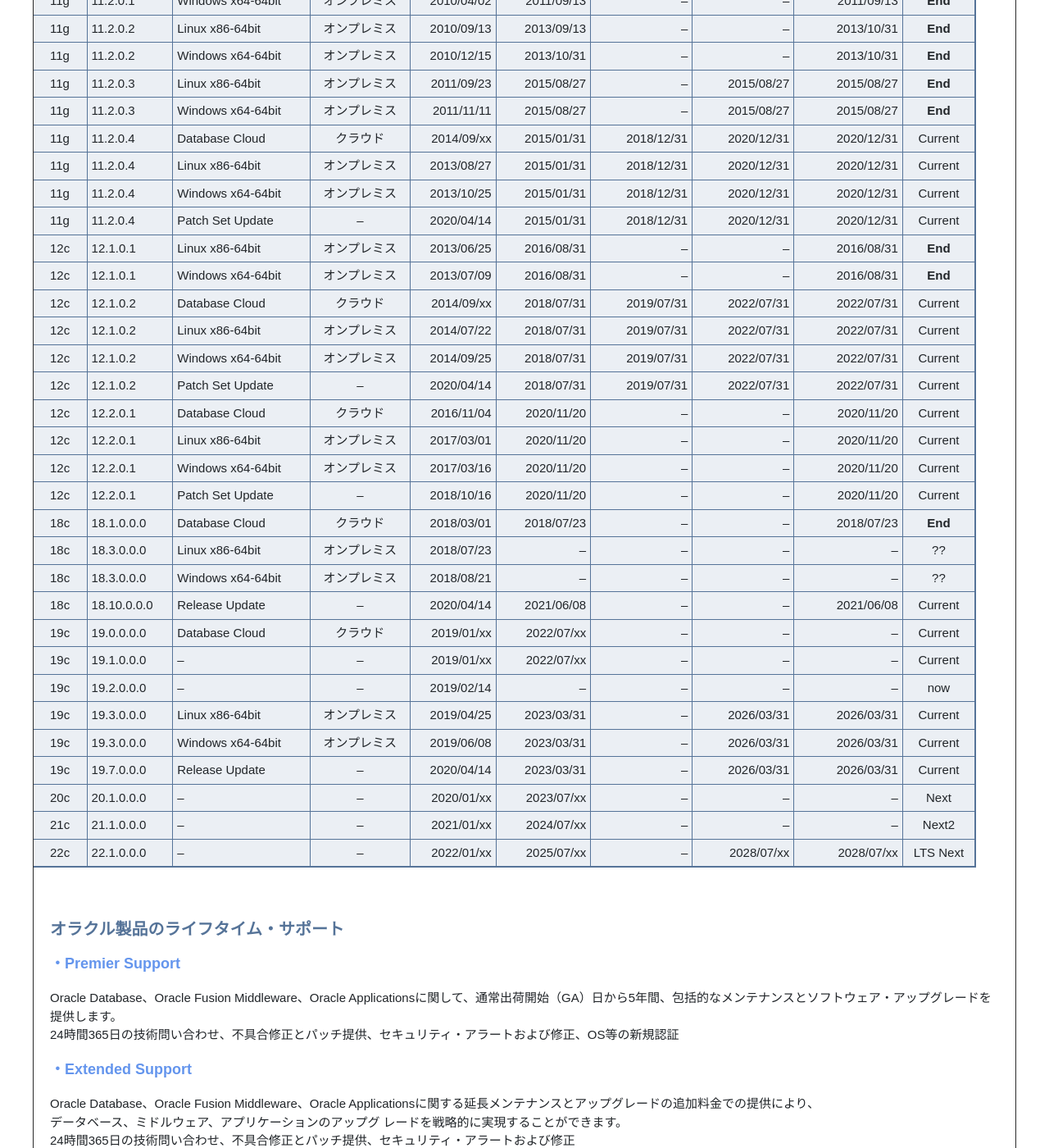
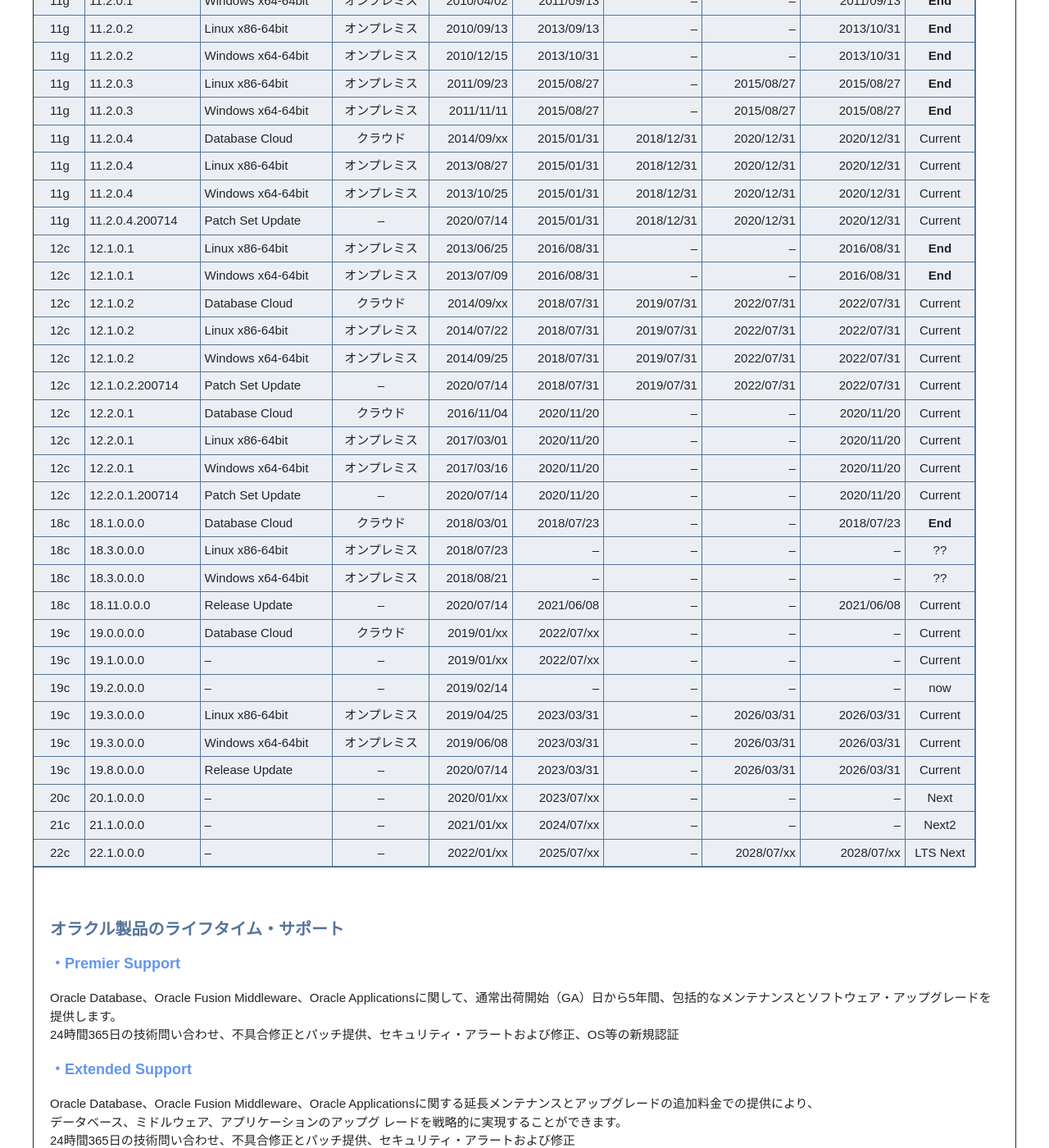
Before and after one commit to fuchu-pheasant01/fuchu-pheasant01.github.io, a Jekyll site: the page built from Contents/Support/OracleDatabase.md, in a window 1280 px wide and 1400 px high, scrolled down 1796 px. Shown: the whole window at 82% size. Built offline with Jekyll 4.4.1, drawn with Linux system fonts in a browser that asks for light colours; emoji names are drawn with the system emoji font; some of the changed text lies outside the part shown.

Commit message:
Win200718

```diff
--- a/Contents/Support/OracleDatabase.md
+++ b/Contents/Support/OracleDatabase.md
@@ -3,7 +3,7 @@ layout: default
 title: ":newspaper: サポート表"
 description: ":paperclip: Oracle Databaseバージョン／サポート表"
 date: "2020/05/17"
-lastmod: "2020/06/23"
+lastmod: "2020/07/18"
 ---
 
 12.1.0.2までが旧サポート形式で無償のExtendedサポートと有償のExtendedサポート期間が存在したが、それ以降が新サポート形式となり
@@ -64,27 +64,27 @@ Oracle Database 18cは12cの12.2.0.1の後継版12.2.0.2相当となり、19cは
 | 11g | 11.2.0.4             | Database Cloud    |  クラウド  | 2014/09/xx |          2015/01/31 |             2018/12/31 |             2020/12/31 |  2020/12/31 |  Current |
 | 11g | 11.2.0.4             | Linux x86-64bit   | オンプレミス | 2013/08/27 |          2015/01/31 |             2018/12/31 |             2020/12/31 |  2020/12/31 |  Current |
 | 11g | 11.2.0.4             | Windows x64-64bit | オンプレミス | 2013/10/25 |          2015/01/31 |             2018/12/31 |             2020/12/31 |  2020/12/31 |  Current |
-| 11g | 11.2.0.4             | Patch Set Update  |   --   | 2020/04/14 |          2015/01/31 |             2018/12/31 |             2020/12/31 |  2020/12/31 |  Current |
+| 11g | 11.2.0.4.200714      | Patch Set Update  |   --   | 2020/07/14 |          2015/01/31 |             2018/12/31 |             2020/12/31 |  2020/12/31 |  Current |
 | 12c | 12.1.0.1             | Linux x86-64bit   | オンプレミス | 2013/06/25 |          2016/08/31 |                     -- |                     -- |  2016/08/31 |  **End** |
 | 12c | 12.1.0.1             | Windows x64-64bit | オンプレミス | 2013/07/09 |          2016/08/31 |                     -- |                     -- |  2016/08/31 |  **End** |
 | 12c | 12.1.0.2             | Database Cloud    |  クラウド  | 2014/09/xx |          2018/07/31 |             2019/07/31 |             2022/07/31 |  2022/07/31 |  Current |
 | 12c | 12.1.0.2             | Linux x86-64bit   | オンプレミス | 2014/07/22 |          2018/07/31 |             2019/07/31 |             2022/07/31 |  2022/07/31 |  Current |
 | 12c | 12.1.0.2             | Windows x64-64bit | オンプレミス | 2014/09/25 |          2018/07/31 |             2019/07/31 |             2022/07/31 |  2022/07/31 |  Current |
-| 12c | 12.1.0.2             | Patch Set Update  |   --   | 2020/04/14 |          2018/07/31 |             2019/07/31 |             2022/07/31 |  2022/07/31 |  Current |
+| 12c | 12.1.0.2.200714      | Patch Set Update  |   --   | 2020/07/14 |          2018/07/31 |             2019/07/31 |             2022/07/31 |  2022/07/31 |  Current |
 | 12c | 12.2.0.1             | Database Cloud    |  クラウド  | 2016/11/04 |          2020/11/20 |                     -- |                     -- |  2020/11/20 |  Current |
 | 12c | 12.2.0.1             | Linux x86-64bit   | オンプレミス | 2017/03/01 |          2020/11/20 |                     -- |                     -- |  2020/11/20 |  Current |
 | 12c | 12.2.0.1             | Windows x64-64bit | オンプレミス | 2017/03/16 |          2020/11/20 |                     -- |                     -- |  2020/11/20 |  Current |
-| 12c | 12.2.0.1             | Patch Set Update  |   --   | 2018/10/16 |          2020/11/20 |                     -- |                     -- |  2020/11/20 |  Current |
+| 12c | 12.2.0.1.200714      | Patch Set Update  |   --   | 2020/07/14 |          2020/11/20 |                     -- |                     -- |  2020/11/20 |  Current |
 | 18c | 18.1.0.0.0           | Database Cloud    |  クラウド  | 2018/03/01 |          2018/07/23 |                     -- |                     -- |  2018/07/23 |  **End** |
 | 18c | 18.3.0.0.0           | Linux x86-64bit   | オンプレミス | 2018/07/23 |                  -- |                     -- |                     -- |          -- |    ??    |
 | 18c | 18.3.0.0.0           | Windows x64-64bit | オンプレミス | 2018/08/21 |                  -- |                     -- |                     -- |          -- |    ??    |
-| 18c | 18.10.0.0.0          | Release Update    |   --   | 2020/04/14 |          2021/06/08 |                     -- |                     -- |  2021/06/08 |  Current |
+| 18c | 18.11.0.0.0          | Release Update    |   --   | 2020/07/14 |          2021/06/08 |                     -- |                     -- |  2021/06/08 |  Current |
 | 19c | 19.0.0.0.0           | Database Cloud    |  クラウド  | 2019/01/xx |          2022/07/xx |                     -- |                     -- |          -- |  Current |
 | 19c | 19.1.0.0.0           | --                |   --   | 2019/01/xx |          2022/07/xx |                     -- |                     -- |          -- |  Current |
 | 19c | 19.2.0.0.0           | --                |   --   | 2019/02/14 |                  -- |                     -- |                     -- |          -- |    now   |
 | 19c | 19.3.0.0.0           | Linux x86-64bit   | オンプレミス | 2019/04/25 |          2023/03/31 |                     -- |             2026/03/31 |  2026/03/31 |  Current |
 | 19c | 19.3.0.0.0           | Windows x64-64bit | オンプレミス | 2019/06/08 |          2023/03/31 |                     -- |             2026/03/31 |  2026/03/31 |  Current |
-| 19c | 19.7.0.0.0           | Release Update    |   --   | 2020/04/14 |          2023/03/31 |                     -- |             2026/03/31 |  2026/03/31 |  Current |
+| 19c | 19.8.0.0.0           | Release Update    |   --   | 2020/07/14 |          2023/03/31 |                     -- |             2026/03/31 |  2026/03/31 |  Current |
 | 20c | 20.1.0.0.0           | --                |   --   | 2020/01/xx |          2023/07/xx |                     -- |                     -- |          -- |   Next   |
 | 21c | 21.1.0.0.0           | --                |   --   | 2021/01/xx |          2024/07/xx |                     -- |                     -- |          -- |   Next2  |
 | 22c | 22.1.0.0.0           | --                |   --   | 2022/01/xx |          2025/07/xx |                     -- |             2028/07/xx |  2028/07/xx | LTS Next |
```
